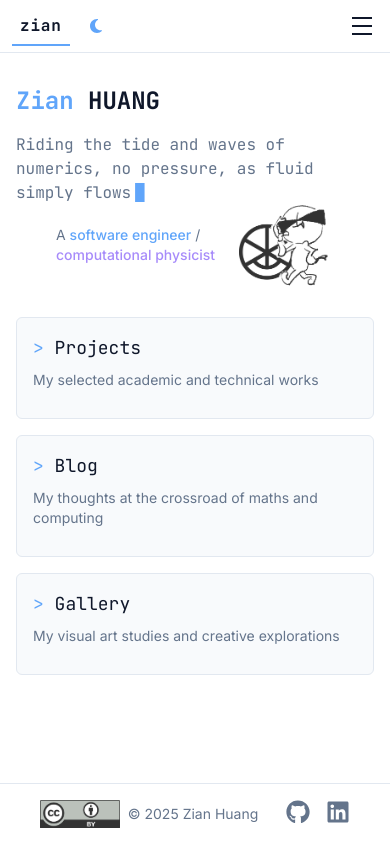
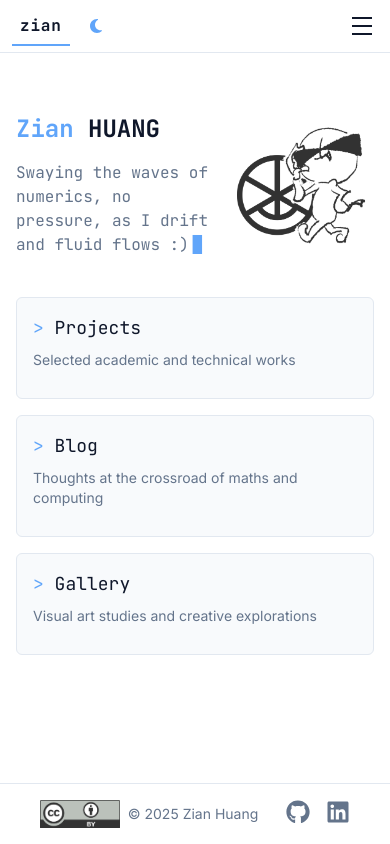
Before and after one commit to zianonlyhk/personal-website, a Next.js app: page / in a window 390 px wide. Built offline with nearby package versions, Linux system fonts and the light colour scheme.

Commit message:
Improved mobile UI

```diff
--- a/src/app/about/page.tsx
+++ b/src/app/about/page.tsx
@@ -91,10 +91,10 @@ export default function About() {
                     <h2 className="text-lg md:text-xl font-mono text-foreground">
                         <span className="text-primary">&gt;</span> Experience
                     </h2>
-                    <div className="space-y-6 pl-1">
+                    <div className="space-y-6 pl-1 pr-2">
                         <div className="relative pl-6">
                             <div className="absolute w-4 h-4 bg-primary rounded-full left-0 top-1"></div>
-                            <h3 className="text-base md:text-lg font-medium">Assistant System Engineer - Network Security</h3>
+                            <h3 className="text-base md:text-lg font-medium">Assistant System Engineer - Security</h3>
                             <p className="text-xs md:text-sm text-muted-foreground mt-1.5">Amidas Hong Kong Limited | 2024-2025</p>
                             <p className="mt-3 text-foreground text-sm md:text-base">Optimising firewall configurations: implementation of the application-level zero-trust security architecture on each compute endpoint within a corporate network</p>
                         </div>
@@ -106,7 +106,7 @@ export default function About() {
                     <h2 className="text-lg md:text-xl font-mono text-foreground">
                         <span className="text-primary">&gt;</span> Education
                     </h2>
-                    <div className="space-y-6 pl-1">
+                    <div className="space-y-6 pl-1 pr-2">
                         <div className="relative pl-6">
                             <div className="absolute w-4 h-4 bg-accent rounded-full left-0 top-1"></div>
                             <h3 className="text-base md:text-lg font-medium">MPhil in Scientific Computing</h3>
--- a/src/app/gallery/page.tsx
+++ b/src/app/gallery/page.tsx
@@ -164,7 +164,7 @@ export default function Gallery() {
                     <span className="text-primary">&gt;</span> <span className="font-mono">Gallery</span>
                 </h1>
                 <p className="body-medium text-muted-foreground mt-2 text-center max-w-2xl">
-                    A collection of visual art studies and creative explorations
+                    A collection of art studies and creative explorations of mine
                 </p>
             </div>
 
--- a/src/app/page.tsx
+++ b/src/app/page.tsx
@@ -10,7 +10,7 @@ import { useEffect, useState } from "react";
 
 export default function Home() {
     const [typedText, setTypedText] = useState("");
-    const fullText = "Riding the tide and waves of numerics, no pressure, as fluid simply flows";
+    const fullText = "Swaying the waves of numerics, no pressure, as I drift and fluid flows :)";
     const typingSpeed = 50; // milliseconds per character
 
     useEffect(() => {
@@ -27,51 +27,26 @@ export default function Home() {
         <div className="min-h-[calc(100vh-180px)] flex flex-col items-center justify-center py-8 md:py-12">
             <div className="max-w-4xl w-full px-4 md:px-8">
                 {/* Header section with name and intro */}
-                <div className="grid grid-cols-1 md:grid-cols-2 gap-6 md:gap-8 items-center">
+                <div className="grid grid-cols-[3fr_2fr] gap-4 md:gap-8 items-center">
                     {/* Left column - Text content */}
                     <div className="space-y-4 md:space-y-6">
                         <h1 className="text-2xl sm:text-3xl md:text-4xl lg:text-5xl font-mono font-bold text-foreground">
                             <span className="text-primary">Zian</span> HUANG
                         </h1>
-
-                        <div className="h-12 sm:h-16">
-                            <p className="text-base sm:text-lg md:text-xl text-muted-foreground font-mono">
-                                {typedText}
-                                <span className="blink-cursor">▊</span>
-                            </p>
-                        </div>
-                    </div>
-
-                    {/* Right column - Geometric/Mathematical visual (desktop only) */}
-                    <div className="hidden md:flex items-center">
-                        <div className="relative h-48 flex items-center justify-center">
-                            <Image
-                                src="/favicon_mascot.png"
-                                alt="Home icon"
-                                width={192}
-                                height={192}
-                                className="opacity-80 transition-all duration-300 home-icon"
-                                style={{ filter: 'var(--svg-filter)' }}
-                            />
-                        </div>
-                    </div>
-                </div>
-
-                {/* Mobile-only horizontal layout for intro and visual */}
-                <div className="flex md:hidden items-center justify-between mt-6 mb-8 ml-10 mr-10">
-                    <div className="flex-1 pr-4">
-                        <p className="text-sm text-muted-foreground">
-                            A <span className="text-primary font-medium">software engineer</span> / <span className="text-accent font-medium">computational physicist</span>
+                        <p className="text-base sm:text-lg md:text-xl text-muted-foreground font-mono">
+                            {typedText}
+                            <span className="blink-cursor">▊</span>
                         </p>
                     </div>
 
-                    <div className="relative h-20 flex-shrink-0 flex items-center justify-center">
+                    {/* Right column - Geometric/Mathematical visual */}
+                    <div className="relative h-40 flex items-center justify-center">
                         <Image
                             src="/favicon_mascot.png"
-                            alt="Home icon"
-                            width={95}
-                            height={95}
-                            className="opacity-80 home-icon"
+                            alt="Home icon with mascot"
+                            width={200}
+                            height={200}
+                            className="opacity-80 transition-all duration-300 home-icon"
                             style={{ filter: 'var(--svg-filter)' }}
                         />
                     </div>
@@ -83,25 +58,25 @@ export default function Home() {
                         <h2 className="text-lg md:text-xl font-mono mb-2 md:mb-3 text-foreground group-hover:text-primary">
                             <span className="text-primary">{'>'}</span> Projects
                         </h2>
-                        <p className="text-sm md:text-base text-muted-foreground mb-3 md:mb-4">My selected academic and technical works</p>
+                        <p className="text-sm md:text-base text-muted-foreground mb-3 md:mb-4">Selected academic and technical works</p>
                     </Link>
 
                     <Link href="/blogs" className="group p-4 md:p-6 bg-card rounded-md border border-border hover:shadow-md transition-all duration-300 block">
                         <h2 className="text-lg md:text-xl font-mono mb-2 md:mb-3 text-foreground group-hover:text-primary">
                             <span className="text-primary">{'>'}</span> Blog
                         </h2>
-                        <p className="text-sm md:text-base text-muted-foreground mb-3 md:mb-4">My thoughts at the crossroad of maths and computing</p>
+                        <p className="text-sm md:text-base text-muted-foreground mb-3 md:mb-4">Thoughts at the crossroad of maths and computing</p>
                     </Link>
 
                     <Link href="/gallery" className="group p-4 md:p-6 bg-card rounded-md border border-border hover:shadow-md transition-all duration-300 block">
                         <h2 className="text-lg md:text-xl font-mono mb-2 md:mb-3 text-foreground group-hover:text-primary">
                             <span className="text-primary">{'>'}</span> Gallery
                         </h2>
-                        <p className="text-sm md:text-base text-muted-foreground mb-3 md:mb-4">My visual art studies and creative explorations</p>
+                        <p className="text-sm md:text-base text-muted-foreground mb-3 md:mb-4">Visual art studies and creative explorations</p>
                     </Link>
                 </div>
             </div>
-        </div>
+        </div >
     );
 }
 
```
Also changed, not shown: content/blogs/01_intro_to_cfd_ns_equations.md (+1 -1 lines), content/projects/02_ghost_fluid_method.md (+1 -1 lines), public/projects/02_ghost_fluid_method/gfm_thumbnail.png (renamed from public/projects/01_ghost_fluid_method/gfm_thumbnail.png).
